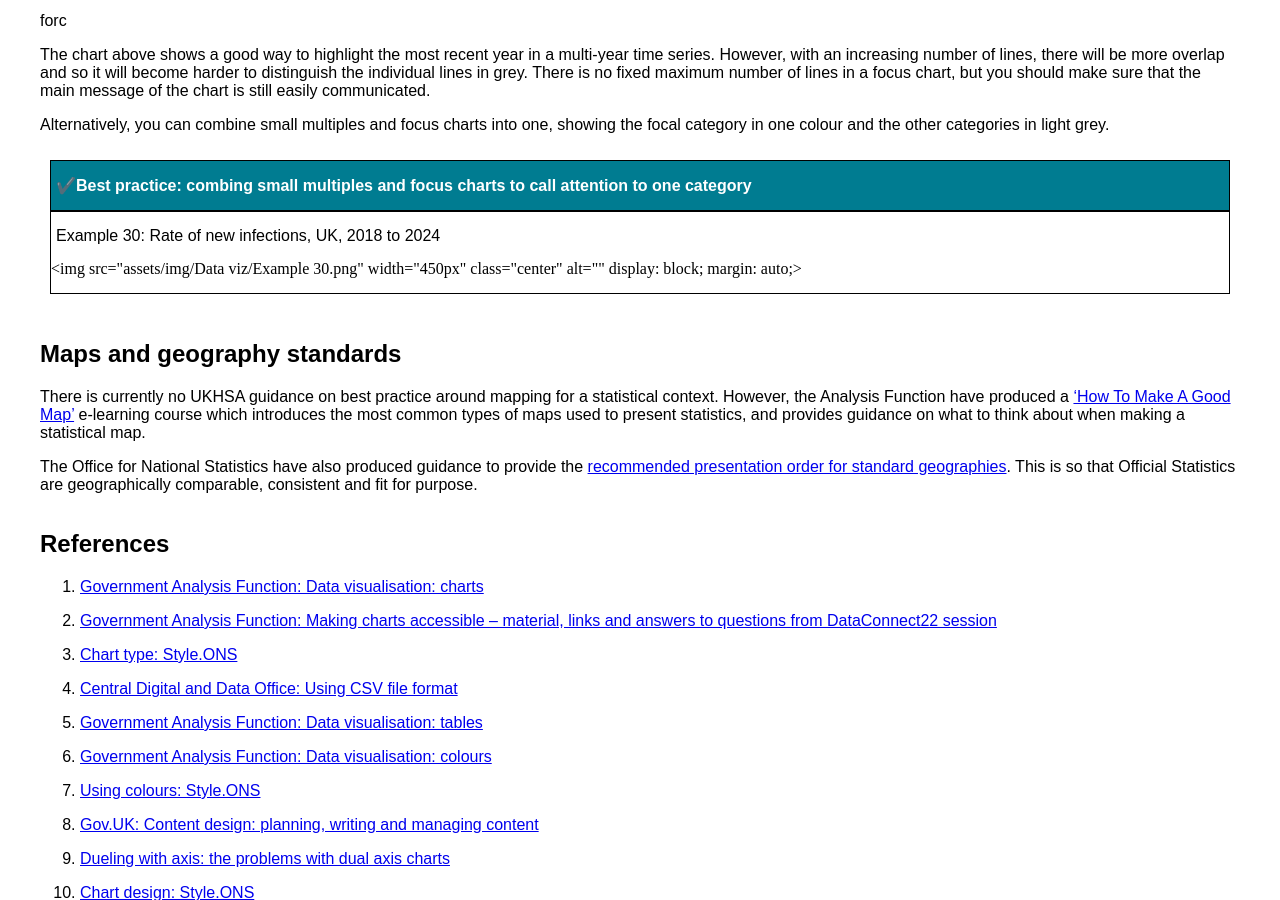
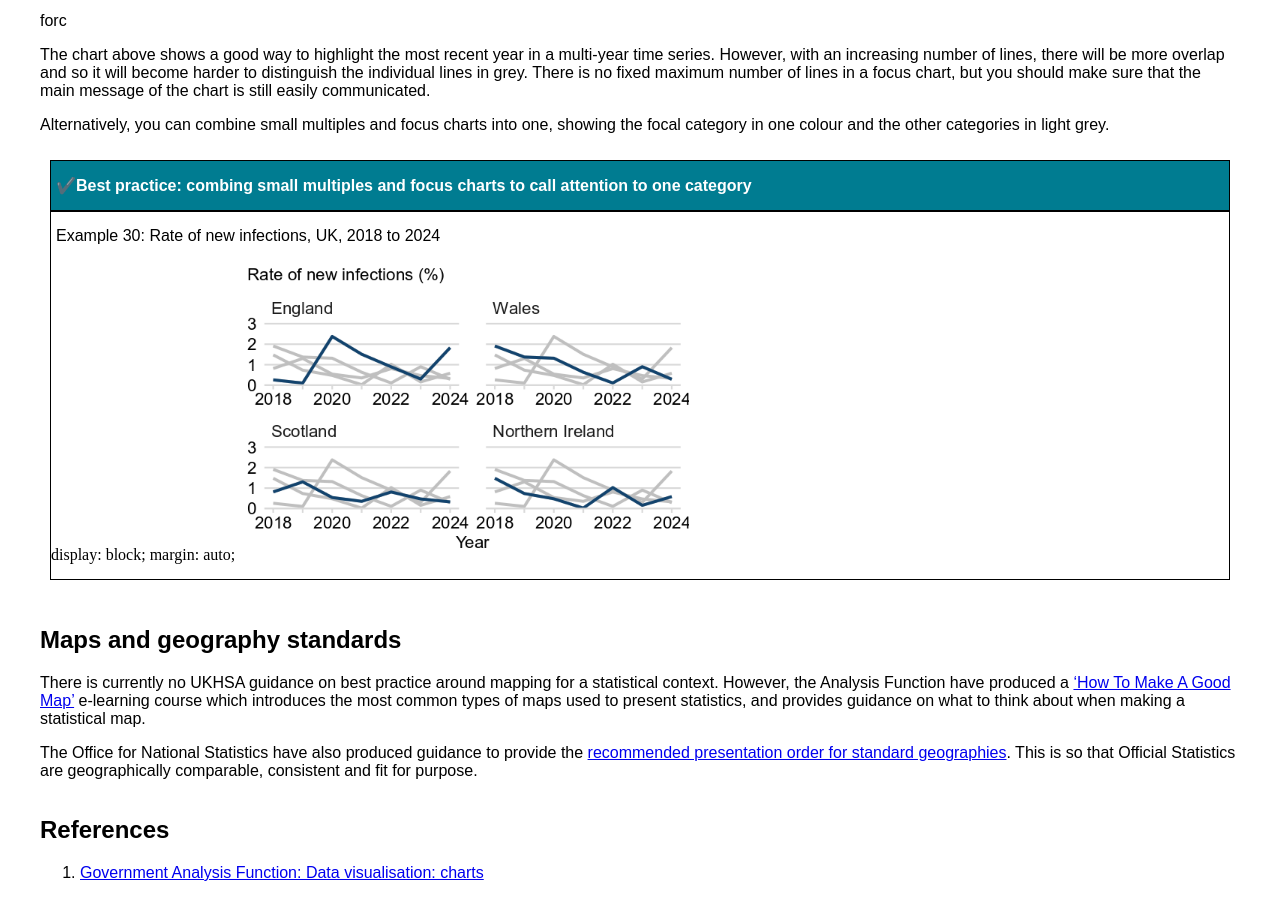
Before and after one commit to BenCuff/github-pages-test, a Jekyll site: the page built from docs/data-vis.md, in a window 1280 px wide and 900 px high, scrolled down 13685 px. Built offline with Jekyll 4.4.1, drawn with Linux system fonts in a browser that asks for light colours.

Commit message:
centering

```diff
--- a/docs/data-vis.md
+++ b/docs/data-vis.md
@@ -1066,7 +1066,8 @@
 {% capture card_content_28 %}
 Example 30: Rate of new infections, UK, 2018 to 2024
 <div>
-<img src="assets/img/Data viz/Example 30.png" width="450px" class="center" alt="" display: block; margin: auto;>
+display: block; margin: auto;
+<img src="assets/img/Data viz/Example 30.png" width="450px" class="center" alt="">
 </div>
 {% endcapture %}
 
```
